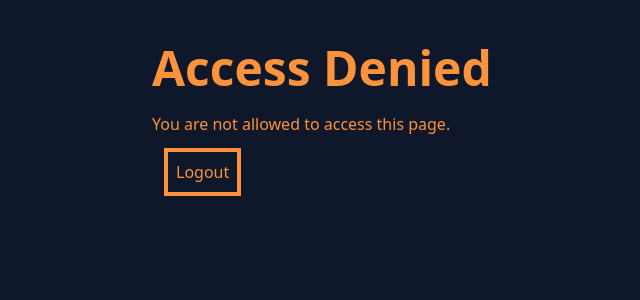
After one commit to Amarnath-someperson/school-proj2, a Flask app: template templates/access_denied.html in a window 1280 px wide. The commit adds this page. Shown: the top 300 px of the page, without its empty margins (104-744 px from the left). Run offline with Flask 3, Linux system fonts and the light colour scheme; the template is opened without the code that fills it, so the values that code supplies are empty; style sheets or scripts are compiled from the project's sources.

Commit message:
added a student database, ModelView for the database

```diff
--- a/app.py
+++ b/app.py
@@ -1,25 +1,43 @@
+import os
+
 from flask import Flask, render_template, url_for, redirect
 from flask import session, request
 from flask_sqlalchemy import SQLAlchemy
 from flask_admin import Admin, AdminIndexView, expose
-# if need be to use this later:
-# from flask_login import UserMixin, login_user, LoginManager, login_required, logout_user, current_user
+from flask_admin.contrib.sqla import ModelView
 from flask_wtf import FlaskForm
 from wtforms import StringField, PasswordField,  SubmitField
-from wtforms.validators import InputRequired, Length, ValidationError
+from wtforms.validators import InputRequired, Length
 from flask_bcrypt import Bcrypt
 import pandas as pd
+from models import Students
 
-db = SQLAlchemy()
+db = SQLAlchemy(model_class=Students)
+
 
 app = Flask(__name__)
 # secret key used for production must be a good one. TODO: CHANGE IN PROD.
 app.secret_key = 'cde18620caeb39db4dff9c291d4fb1c2b2f0e32f5df691f69b2dee1ad47c4e7d'
-app.config['SQLALCHEMY_DATABASE_URI'] = 'sqlite:///student.db'
-# app.config['FLASK_ADMIN_SWATCH'] = 'cerulean'
+db_name = 'student'
+app.config['SQLALCHEMY_DATABASE_URI'] = f'sqlite:///{db_name}.db'
+app.config['FLASK_ADMIN_SWATCH'] = 'flatly'
 
 db.init_app(app)
 bcrypt = Bcrypt(app)
+
+
+def is_admin():
+    """Checks if the user is an adminuser.
+
+    Returns:
+        bool: if the user is authorised to view admin pages.
+    """
+    try:
+        if session['logged_in'] is True:
+            return True
+    except:
+        return False
+    return False
 
 
 class AdminPage(AdminIndexView):
@@ -30,12 +48,23 @@ class AdminPage(AdminIndexView):
     def index(self):
         if self.is_accessible():
             return self.render("admin/index.html")
-        return render_template(url_for('admin_login'))
 
 
-admin = Admin(index_view=AdminPage(name='ADMINPAGE',
+admin = Admin(index_view=AdminPage(name='Home',
               url='/admin'))
 
+
+class StudentsView(ModelView):
+    def is_accessible(self):
+        return is_admin()
+
+    @expose('/student', methods=('GET', 'POST'))
+    def index(self):
+        if self.is_accessible():
+            pass
+
+
+admin.add_view(StudentsView(Students, db.session))
 
 admin.init_app(app)
 
@@ -58,7 +87,6 @@ def homepage():
 
 @app.route('/login', methods=['GET', 'POST'])
 def admin_login():
-    errors = None
     try:
         session['logged_in']
     except:
@@ -71,7 +99,7 @@ def admin_login():
             pwhash = bcrypt.generate_password_hash(
                 request.form.get("password"))
             print(
-                f'\033[0;41m[LOGIN CREDS] {username}, {pwhash}\033[0;0m')
+                f'\033[0;33m[LOGIN CREDS] someone with username \'{username}\' just tried to log in.\033[0;0m')
             user_table = pd.read_sql_table(
                 table_name="user", con='sqlite:///users.db')
             if (username in user_table.values):
@@ -83,7 +111,7 @@ def admin_login():
                     session['logged_in'] = True
                     session['username'] = username
                     print(
-                        f'\033[0;43m[LOGIN SUCCESSFUL] user logged in successfully\033[0;0m')
+                        f'\033[0;42m[LOGIN SUCCESSFUL] user logged in successfully\033[0;0m')
                     return redirect('/admin')
                 else:
                     errors = "wrong password"
@@ -103,14 +131,15 @@ def logout():
     return redirect(url_for('admin_login'))
 
 
-def is_admin():
-    try:
-        if session['logged_in'] is True:
-            return True
-    except:
-        return False
-    return False
-
-
+# @app.after_request
+# def add_header(r):
+#     r.headers["Cache-Control"] = "no-cache, no-store, must-revalidate"
+#     r.headers["Pragma"] = "no-cache"
+#     r.headers["Expires"] = "0"
+#     r.headers['Cache-Control'] = 'public, max-age=0'
+#     return r
 if __name__ == '__main__':
+    app.app_context().push()
+    if not os.path.exists(f'./instance/{db_name}'):
+        db.create_all()
     app.run(debug=True)
--- /dev/null
+++ b/templates/access_denied.html
@@ -0,0 +1,28 @@
+<!DOCTYPE html>
+<html>
+  <head>
+    <meta charset="UTF-8" />
+    <meta http-equiv="X-UA-Compatible" content="IE=edge" />
+    <meta name="viewport" content="width=device-width, initial-scale=1.0" />
+    <title>Access Denied</title>
+    <link
+      rel="stylesheet"
+      href="{{url_for('static',filename='dist/css/output.css')}}"
+    />
+  </head>
+  <body class="bg-slate-900">
+    <div
+      class="max-w-3xl text-orange-400 m-auto mt-6 min-w-3xl flex flex-col justify-center"
+    >
+      <h1 class="text-5xl font-extrabold font-sans p-2 m-3 ml-0 pl-0">
+        Access Denied
+      </h1>
+      <p>You are not allowed to access this page.</p>
+      <form action="/logout" method="post">
+        <button class="m-3 p-2 bg-slate-900 border-orange-400 border-4">
+          Logout
+        </button>
+      </form>
+    </div>
+  </body>
+</html>
--- a/templates/admin/index.html
+++ b/templates/admin/index.html
@@ -1,3 +1,5 @@
 {%extends 'admin/master.html'%} {% block body %}
 <h1>Admin Dashboard</h1>
+<p>This is the homepage for the admin dashboard.</p>
+<form action="/logout"><button class="btn btn-primary">Logout</button></form>
 {% endblock %}
```
Also changed, not shown: models.py (added, +12 -0 lines), register_user.py (+5 -3 lines), student.db (deleted), 1 other file.
